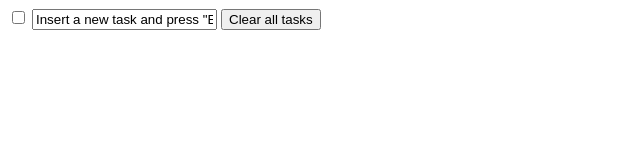
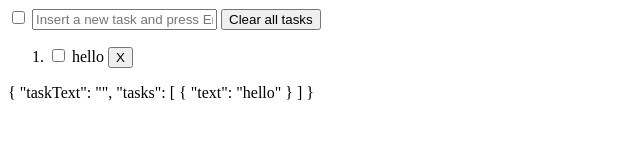
Before and after one commit to daau/vue_task_list, a plain HTML site: page index.html in a window 1280 px wide. Shown: the whole page, without its empty margins (0-640 px from the left). Drawn offline with nearby package versions, Linux system fonts and the light colour scheme.

Commit message:
Remove and clear all tasks

```diff
--- a/app.js
+++ b/app.js
@@ -1,4 +1,4 @@
-var taskForm = new Vue({
+new Vue({
     el: "#taskForm",
     methods: {
         // Add a new task from the input form
@@ -9,12 +9,21 @@ var taskForm = new Vue({
             });
             // Clear the input form
             this.taskText = "";
-      }
+        },
+        deleteTask: function(task){
+            var index = this.tasks.indexOf(task);
+            this.tasks.splice(index, 1);
+        },
+        clearTasks: function(){
+            this.tasks = [];
+        }
     },
     data:{
         // Input form text
-        taskText: 'Insert a new task and press "Enter" to submit',
+        taskText: '',
         // Tasks
-        tasks: []
+        tasks: [{
+            text: "hello"
+        }]
     }
 })
--- a/index.html
+++ b/index.html
@@ -5,14 +5,22 @@
         <!-- Input -->
         <section>
             <input type="checkbox">
-            <input type="text" v-model="taskText" v-on:keyup.enter="submitTask">
-            <button>Clear all tasks</button>
+            <input type="text" autofocus placeholder="Insert a new task and press Enter to submit" v-model="taskText" v-on:keyup.enter="submitTask">
+            <button v-on:click="clearTasks">Clear all tasks</button>
         </section>
         <!-- List -->
         <section>
             <ol>
-                <li v-for="task in tasks">{{ task.text }}</li>
+                <li v-for="task in tasks">
+                    <input type="checkbox">
+                    <label>{{ task.text }}</label>
+                    <button type="button" v-on:click="deleteTask(task)">X</button>
+                </li>
             </ol>
+        </section>
+        <!-- Test -->
+        <section>
+            {{ $data }}
         </section>
     </div>
     </body>
```
